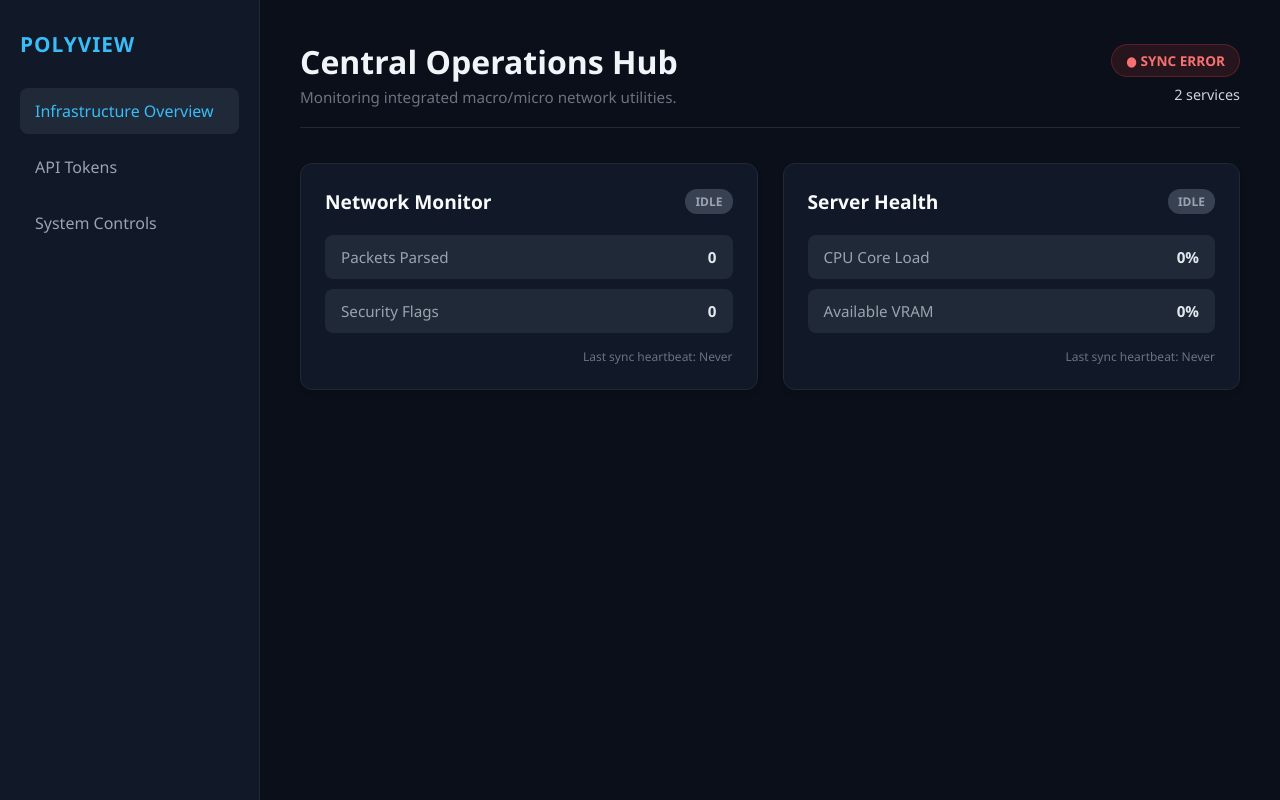
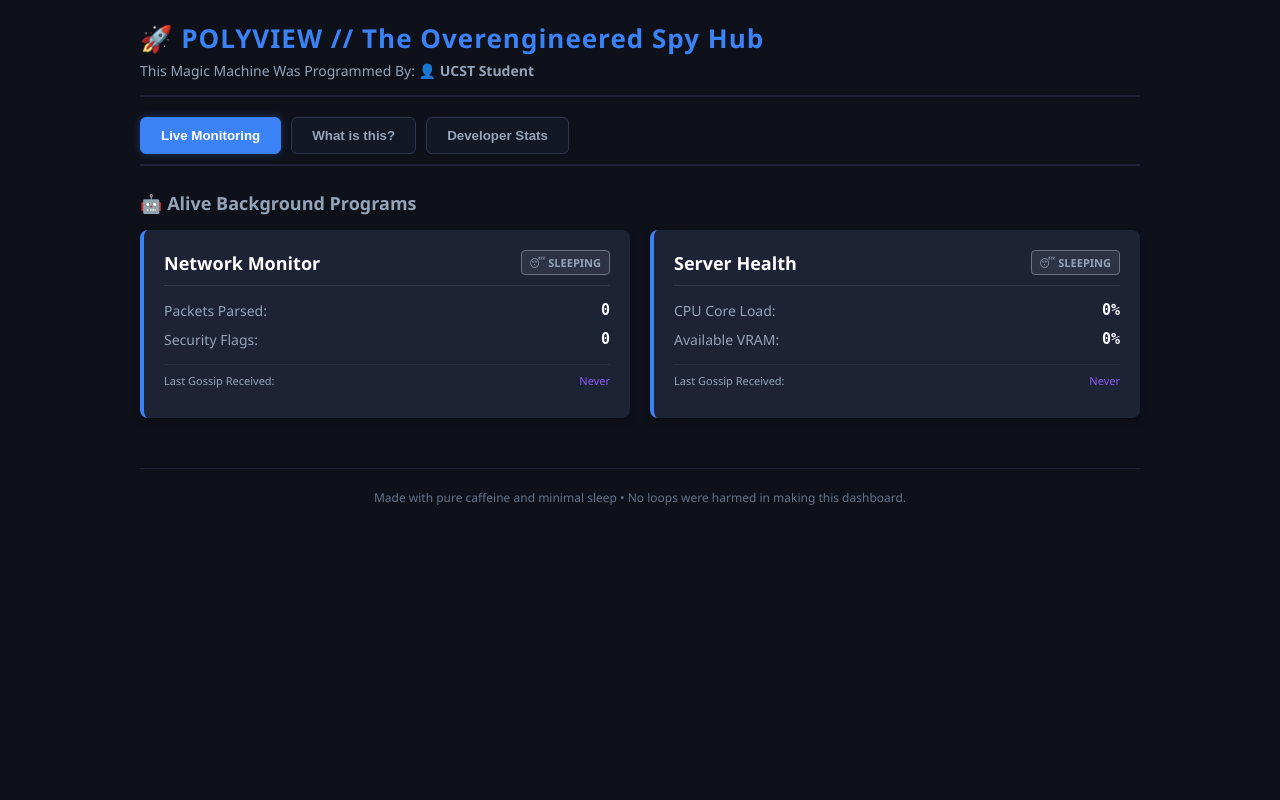
Before and after one commit to pawanlohiait/PolyView, a Flask app: page / in a window 1280 px wide. Run offline with Flask 3, Linux system fonts and the light colour scheme.

Commit message:
Add files via upload

```diff
--- a/templates/index.html
+++ b/templates/index.html
@@ -1,294 +1,215 @@
 <!DOCTYPE html>
 <html lang="en">
 <head>
-    <meta http-equiv="refresh" content="3">
     <meta charset="UTF-8">
     <meta name="viewport" content="width=device-width, initial-scale=1.0">
-    <title>PolyView console</title>
-    <!-- Live polling updates the UI every 5 seconds without a page reload -->
+    <title>PolyView // Operational Hub</title>
     <style>
-        * {
-            box-sizing: border-box;
-            margin: 0;
-            padding: 0;
-            font-family: 'Segoe UI', Tahoma, Geneva, Verdana, sans-serif;
+        :root {
+            --bg-dark: #0f111a;
+            --card-bg: #1e2235;
+            --text-main: #e2e8f0;
+            --accent-blue: #3b82f6;
+            --accent-green: #10b981;
+            --accent-purple: #8b5cf6;
+            --accent-pink: #ef4444;
+            --accent-yellow: #f59e0b;
         }
+        body { font-family: 'Segoe UI', Tahoma, Geneva, Verdana, sans-serif; background: var(--bg-dark); color: var(--text-main); margin: 0; padding: 20px; }
+        .container { max-width: 1000px; margin: 0 auto; }
 
-        body {
-            background-color: #0b0f19;
-            color: #f1f5f9;
-            display: flex;
-            min-height: 100vh;
-        }
+        /* Header section */
+        .header-panel { border-bottom: 2px solid var(--card-bg); padding-bottom: 15px; margin-bottom: 20px; }
+        h1 { color: var(--accent-blue); margin: 0 0 5px 0; font-size: 26px; letter-spacing: 1px; }
+        .signature-text { font-size: 14px; color: #94a3b8; margin: 0; }
 
-        /* Sidebar navigation fixed element */
-        .sidebar {
-            width: 260px;
-            background-color: #111827;
-            padding: 30px 20px;
-            border-right: 1px solid #1f2937;
-        }
+        /* Navigation Tabs Control Menu */
+        .tabs-menu { display: flex; gap: 10px; margin-bottom: 25px; border-bottom: 2px solid var(--card-bg); padding-bottom: 10px; }
+        .tab-btn { background: #141824; color: #94a3b8; border: 1px solid #2e354f; padding: 10px 20px; border-radius: 6px; font-weight: bold; cursor: pointer; transition: all 0.2s ease; }
+        .tab-btn:hover { background: #232a3d; color: #ffffff; }
+        .tab-btn.active { background: var(--accent-blue); color: #ffffff; border-color: var(--accent-blue); box-shadow: 0 0 10px rgba(59, 130, 246, 0.3); }
 
-        .sidebar h2 {
-            font-size: 1.3rem;
-            color: #38bdf8;
-            letter-spacing: 1px;
-            margin-bottom: 30px;
-        }
+        /* Tab Contents Layout Visibility state */
+        .tab-content { display: none; animation: fadeIn 0.3s ease; }
+        .tab-content.active { display: block; }
 
-        .nav-item {
-            display: block;
-            color: #9ca3af;
-            text-decoration: none;
-            padding: 12px 15px;
-            border-radius: 8px;
-            margin-bottom: 10px;
-            font-weight: 500;
-            transition: all 0.2s ease;
-        }
+        /* Grid Display and Metric Cards */
+        .grid { display: grid; grid-template-columns: repeat(auto-fit, minmax(300px, 1fr)); gap: 20px; }
+        .card { background: var(--card-bg); padding: 20px; border-radius: 8px; box-shadow: 0 4px 6px rgba(0,0,0,0.3); border-left: 4px solid var(--accent-blue); }
+        .card-header { display: flex; justify-content: space-between; align-items: center; border-bottom: 1px solid rgba(255,255,255,0.1); padding-bottom: 10px; margin-bottom: 15px; }
+        .card-header h3 { margin: 0; font-size: 18px; color: #ffffff; }
 
-        .nav-item.active, .nav-item:hover {
-            background-color: #1f2937;
-            color: #38bdf8;
-        }
+        /* Badges */
+        .badge { padding: 4px 8px; border-radius: 4px; font-size: 11px; font-weight: bold; text-transform: uppercase; }
+        .badge-active { background: rgba(16, 185, 129, 0.2); color: var(--accent-green); border: 1px solid var(--accent-green); }
+        .badge-idle { background: rgba(107, 114, 128, 0.2); color: #94a3b8; border: 1px solid #6b7280; }
+        .badge-alert { background: rgba(245, 158, 11, 0.2); color: var(--accent-yellow); border: 1px solid var(--accent-yellow); }
+        .badge-error { background: rgba(239, 68, 68, 0.2); color: var(--accent-pink); border: 1px solid var(--accent-pink); }
 
-        /* Main Display Workspace */
-        .main-container {
-            flex-grow: 1;
-            padding: 40px;
-        }
+        .metric-row { display: flex; justify-content: space-between; margin: 10px 0; font-size: 14px; }
+        .metric-row span { color: #94a3b8; }
+        .metric-row strong { color: #f8fafc; font-family: monospace; font-size: 15px; }
 
-        .dashboard-header {
-            display: flex;
-            justify-content: space-between;
-            align-items: center;
-            border-bottom: 1px solid #1f2937;
-            padding-bottom: 20px;
-            margin-bottom: 35px;
-        }
+        /* Plain Text Info Blocks */
+        .info-box { background: var(--card-bg); padding: 25px; border-radius: 8px; box-shadow: 0 4px 6px rgba(0,0,0,0.3); line-height: 1.6; color: #cbd5e1; }
+        .info-title { font-size: 20px; font-weight: bold; color: var(--accent-blue); margin-bottom: 15px; border-bottom: 1px solid rgba(255,255,255,0.1); padding-bottom: 8px; }
 
-        .dashboard-header h1 {
-            font-size: 2rem;
-            font-weight: 600;
-        }
+        .footer { text-align: center; margin-top: 50px; font-size: 12px; color: #64748b; padding-top: 20px; border-top: 1px solid var(--card-bg); }
 
-        .live-indicator {
-            background-color: rgba(16, 185, 129, 0.1);
-            color: #10b981;
-            padding: 6px 14px;
-            border-radius: 20px;
-            font-size: 0.85rem;
-            font-weight: bold;
-            border: 1px solid rgba(16, 185, 129, 0.2);
-            display: inline-flex;
-            align-items: center;
-            gap: 8px;
-        }
-
-        .live-status {
-            display: flex;
-            flex-direction: column;
-            align-items: flex-end;
-            gap: 8px;
-        }
-
-        .service-count {
-            color: #cbd5e1;
-            font-size: 0.9rem;
-        }
-
-        .status-error {
-            background-color: rgba(239, 68, 68, 0.12);
-            color: #f87171;
-            border-color: rgba(239, 68, 68, 0.25);
-        }
-
-        /* Grid for Multi-Service Cards */
-        .services-grid {
-            display: grid;
-            grid-template-columns: repeat(auto-fit, minmax(320px, 1fr));
-            gap: 25px;
-        }
-
-        .service-card {
-            background-color: #111827;
-            border: 1px solid #1f2937;
-            border-radius: 12px;
-            padding: 24px;
-            box-shadow: 0 4px 6px -1px rgba(0, 0, 0, 0.1);
-        }
-
-        .card-top {
-            display: flex;
-            justify-content: space-between;
-            align-items: center;
-            margin-bottom: 20px;
-        }
-
-        .service-name {
-            font-size: 1.2rem;
-            font-weight: 600;
-            color: #f8fafc;
-        }
-
-        .status-badge {
-            font-size: 0.75rem;
-            font-weight: bold;
-            padding: 4px 10px;
-            border-radius: 12px;
-            text-transform: uppercase;
-        }
-
-        .status-active { background-color: #064e3b; color: #34d399; }
-        .status-idle { background-color: #374151; color: #9ca3af; }
-        .status-alert { background-color: #7f1d1d; color: #f87171; }
-
-        /* Metric Rows styling */
-        .metric-row {
-            display: flex;
-            justify-content: space-between;
-            background-color: #1f2937;
-            padding: 12px 16px;
-            border-radius: 8px;
-            margin-bottom: 10px;
-            font-size: 0.95rem;
-        }
-
-        .metric-label { color: #9ca3af; }
-        .metric-value { font-weight: 600; color: #e2e8f0; }
-
-        .timestamp {
-            font-size: 0.75rem;
-            color: #6b7280;
-            margin-top: 15px;
-            text-align: right;
+        @keyframes fadeIn {
+            from { opacity: 0; transform: translateY(5px); }
+            to { opacity: 1; transform: translateY(0); }
         }
     </style>
 </head>
 <body>
+    <div class="container">
 
-    <!-- Sidebar Menu Navigation -->
-    <div class="sidebar">
-        <h2>POLYVIEW</h2>
-        <a href="#" class="nav-item active">Infrastructure Overview</a>
-        <a href="#" class="nav-item">API Tokens</a>
-        <a href="#" class="nav-item">System Controls</a>
+        <div class="header-panel">
+            <h1>🚀 POLYVIEW // The Overengineered Spy Hub</h1>
+            <p class="signature-text">This Magic Machine Was Programmed By: 👤 <strong>{{ developer_signature }}</strong></p>
         </div>
 
-    <!-- Main Section -->
-    <div class="main-container">
-        <div class="dashboard-header">
-            <div>
-                <h1>Central Operations Hub</h1>
-                <p style="color: #6b7280; font-size: 0.95rem; margin-top: 4px;">Monitoring integrated macro/micro network utilities.</p>
-            </div>
-            <div class="live-status">
-                <span id="sync-status" class="live-indicator">● LIVE SYNC ACTIVE</span>
-                <span id="service-count" class="service-count">{{ services|length }} services</span>
-            </div>
+        <div class="tabs-menu">
+            <button class="tab-btn active" onclick="switchTab('live-panel', this)">Live Monitoring</button>
+            <button class="tab-btn" onclick="switchTab('about-panel', this)">What is this?</button>
+            <button class="tab-btn" onclick="switchTab('stats-panel', this)">Developer Stats</button>
         </div>
 
-        <!-- Cards are compiled and drawn natively using Jinja template loops -->
-        <div class="services-grid">
-            {% for name, details in services.items() %}
-            <div class="service-card">
-                <div class="card-top">
-                    <span class="service-name">{{ name }}</span>
-                    <!-- Adaptive styling according to status definitions -->
-                    <span class="status-badge
-                        {% if details.status|lower == 'active' %}status-active
-                        {% elif details.status|lower == 'alert' %}status-alert
-                        {% else %}status-idle{% endif %}">
-                        {{ details.status }}
+        <div id="live-panel" class="tab-content active">
+            <h2 style="font-size: 18px; color: #94a3b8; margin-bottom: 15px; margin-top: 0;">🤖 Alive Background Programs</h2>
+            <div class="grid" id="dashboard-grid">
+                {% for name, info in services.items() %}
+                <div class="card" id="card-{{ name|replace(' ', '-') }}">
+                    <div class="card-header">
+                        <h3>{{ name }}</h3>
+                        <span class="badge badge-{{ info.status|lower }}">
+                            {% if info.status == 'Active' %}🔥 Chugging Along
+                            {% elif info.status == 'Idle' %}😴 Sleeping
+                            {% elif info.status == 'Alert' %}👀 PANIC!
+                            {% else %}💥 Exploded
+                            {% endif %}
                         </span>
                     </div>
-
-                <!-- Inner structural loops parsing unknown quantities of key-value parameters dynamically -->
-                {% for label, val in details.metrics.items() %}
+                    <div class="metrics-list">
+                        {% for metric_key, metric_val in info.metrics.items() %}
                         <div class="metric-row">
-                    <span class="metric-label">{{ label }}</span>
-                    <span class="metric-value">{{ val }}</span>
+                            <span>{{ metric_key }}:</span>
+                            <strong>{{ metric_val }}</strong>
                         </div>
                         {% endfor %}
-
-                <div class="timestamp">Last sync heartbeat: {{ details.last_seen }}</div>
+                    </div>
+                    <div class="metric-row" style="color: #64748b; font-size: 11px; margin-top: 15px; border-top: 1px solid rgba(255,255,255,0.05); padding-top: 8px;">
+                        <span>Last Gossip Received:</span>
+                        <span class="timestamp" style="color: var(--accent-purple);">{{ info.last_seen }}</span>
+                    </div>
                 </div>
                 {% endfor %}
             </div>
         </div>
+
+        <div id="about-panel" class="tab-content">
+            <div class="info-box" style="border-top: 4px solid var(--accent-purple);">
+                <div class="info-title" style="color: var(--accent-purple);">🍕 What is PolyView Actually Doing?</div>
+                <p>Instead of forcing you to open 50 different black terminal boxes to check on your code, <strong>PolyView</strong> acts like a master gossip hub. It sets up a single internet mailbox (an API endpoint).</p>
+                <p>Any random background python script running on your PC can throw its data directly into this mailbox. PolyView catches it, reads the labels, and instantly slaps a flashy new visual card onto your web screen without needing a database or any server reboots!</p>
+            </div>
+        </div>
+
+        <div id="stats-panel" class="tab-content">
+            <div class="info-box" style="border-top: 4px solid var(--accent-green);">
+                <div class="info-title" style="color: var(--accent-green);">🕹️ Developer RPG Stats</div>
+                <p>This software environment profile was constructed entirely from scratch to secure a passing grade from our professor and unlock graduation status.</p>
+                <table style="width: 100%; border-collapse: collapse; margin-top: 15px; font-size: 14px;">
+                    <tr style="border-bottom: 1px solid rgba(255,255,255,0.05);">
+                        <td style="padding: 10px 0; color: #94a3b8;">Code Warrior Name:</td>
+                        <td style="padding: 10px 0; font-weight: bold; text-align: right; color: var(--accent-blue);">Your Name Here</td>
+                    </tr>
+                    <tr style="border-bottom: 1px solid rgba(255,255,255,0.05);">
+                        <td style="padding: 10px 0; color: #94a3b8;">Guild Roll Number:</td>
+                        <td style="padding: 10px 0; font-weight: bold; text-align: right; color: var(--accent-pink);">Enter Roll/Seat Number</td>
+                    </tr>
+                    <tr style="border-bottom: 1px solid rgba(255,255,255,0.05);">
+                        <td style="padding: 10px 0; color: #94a3b8;">Class Level:</td>
+                        <td style="padding: 10px 0; font-weight: bold; text-align: right; color: var(--accent-yellow);">Final Year Student</td>
+                    </tr>
+                    <tr>
+                        <td style="padding: 10px 0; color: #94a3b8;">Magic Spell Inventory:</td>
+                        <td style="padding: 10px 0; font-weight: bold; text-align: right; color: var(--accent-green);">Python, Flask API, JS Fetch, Dark Magic CSS</td>
+                    </tr>
+                </table>
+            </div>
+        </div>
+
+        <div class="footer">Made with pure caffeine and minimal sleep • No loops were harmed in making this dashboard.</div>
+    </div>
+
     <script>
-    // Grab all nav items that are not the active dashboard
-    const links = document.querySelectorAll('.nav-item');
-    links.forEach(link => {
-        if (!link.classList.contains('active')) {
-            link.addEventListener('click', (e) => {
-                e.preventDefault(); // Stop the page from jump-scrolling
-                alert(`${link.innerText} module is simulated. This feature is slated for Phase 2 implementation (Security & Access Control Layer).`);
-            });
+        function switchTab(tabId, buttonElement) {
+            // Hide all tabs components
+            const contents = document.querySelectorAll('.tab-content');
+            contents.forEach(content => content.classList.remove('active'));
+
+            // Remove active decoration from all buttons
+            const buttons = document.querySelectorAll('.tab-btn');
+            buttons.forEach(btn => btn.classList.remove('active'));
+
+            // Activate current selection targets
+            document.getElementById(tabId).classList.add('active');
+            buttonElement.classList.add('active');
         }
+
+        // Asynchronous Live Refresher Execution
+        function updateDashboardUI() {
+            fetch('/api/metrics')
+                .then(response => response.json())
+                .then(data => {
+                    const grid = document.getElementById('dashboard-grid');
+
+                    Object.keys(data).forEach(serviceName => {
+                        const serviceData = data[serviceName];
+                        const cardId = `card-${serviceName.replace(/\s+/g, '-')}`;
+                        let cardElement = document.getElementById(cardId);
+
+                        let metricsHTML = '';
+                        Object.keys(serviceData.metrics).forEach(mKey => {
+                            metricsHTML += `
+                                <div class="metric-row">
+                                    <span>${mKey}:</span>
+                                    <strong>${serviceData.metrics[mKey]}</strong>
+                                </div>`;
                         });
 
-    const grid = document.querySelector('.services-grid');
-    const countLabel = document.getElementById('service-count');
-    const syncStatus = document.getElementById('sync-status');
+                        let funnyStatus = "💥 Exploded";
+                        if(serviceData.status === 'Active') funnyStatus = "🔥 Chugging Along";
+                        if(serviceData.status === 'Idle') funnyStatus = "😴 Sleeping";
+                        if(serviceData.status === 'Alert') funnyStatus = "👀 PANIC!";
 
-    const statusClassMap = {
-        active: 'status-active',
-        alert: 'status-alert',
-        idle: 'status-idle'
-    };
-
-    function buildServiceCard(name, details) {
-        const card = document.createElement('div');
-        card.className = 'service-card';
-
-        const badgeType = statusClassMap[details.status?.toLowerCase()] || 'status-idle';
-        const metrics = details.metrics || {};
-
-        card.innerHTML = `
-            <div class="card-top">
-                <span class="service-name">${name}</span>
-                <span class="status-badge ${badgeType}">${details.status || 'Unknown'}</span>
-            </div>
-            ${Object.entries(metrics).map(([label, value]) => `
-                <div class="metric-row">
-                    <span class="metric-label">${label}</span>
-                    <span class="metric-value">${value}</span>
-                </div>
-            `).join('')}
-            <div class="timestamp">Last sync heartbeat: ${details.last_seen || 'Never'}</div>
-        `;
-
-        return card;
+                        if (!cardElement) {
+                            const newCard = document.createElement('div');
+                            newCard.className = 'card';
+                            newCard.id = cardId;
+                            grid.appendChild(newCard);
+                            cardElement = newCard;
                         }
 
-    async function refreshServices() {
-        try {
-            const response = await fetch('/api/services');
-            if (!response.ok) {
-                throw new Error('Failed to load service data');
+                        cardElement.innerHTML = `
+                            <div class="card-header">
+                                <h3>${serviceName}</h3>
+                                <span class="badge badge-${serviceData.status.toLowerCase()}">${funnyStatus}</span>
+                            </div>
+                            <div class="metrics-list">${metricsHTML}</div>
+                            <div class="metric-row" style="color: #64748b; font-size: 11px; margin-top: 15px; border-top: 1px solid rgba(255,255,255,0.05); padding-top: 8px;">
+                                <span>Last Gossip Received:</span>
+                                <span class="timestamp" style="color: var(--accent-purple);">${serviceData.last_seen}</span>
+                            </div>`;
+                    });
+                })
+                .catch(err => console.error("Data tracking loop sync dropped:", err));
         }
 
-            const services = await response.json();
-            grid.innerHTML = '';
-
-            Object.entries(services).forEach(([name, details]) => {
-                grid.appendChild(buildServiceCard(name, details));
-            });
-
-            countLabel.textContent = `${Object.keys(services).length} services`;
-            syncStatus.textContent = '● LIVE SYNC ACTIVE';
-            syncStatus.classList.remove('status-error');
-        } catch (error) {
-            syncStatus.textContent = '● SYNC ERROR';
-            syncStatus.classList.add('status-error');
-            console.error(error);
-        }
-    }
-
-    setInterval(refreshServices, 5000);
-    window.addEventListener('DOMContentLoaded', refreshServices);
+        // Keep updating live metrics background script every 3 seconds seamlessly
+        setInterval(updateDashboardUI, 3000);
     </script>
-
 </body>
 </html>
```
Lines whose indentation alone changed are shown as unchanged.
